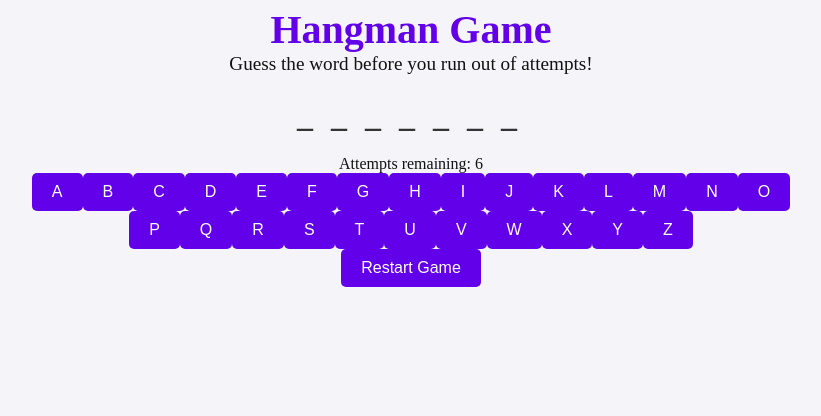
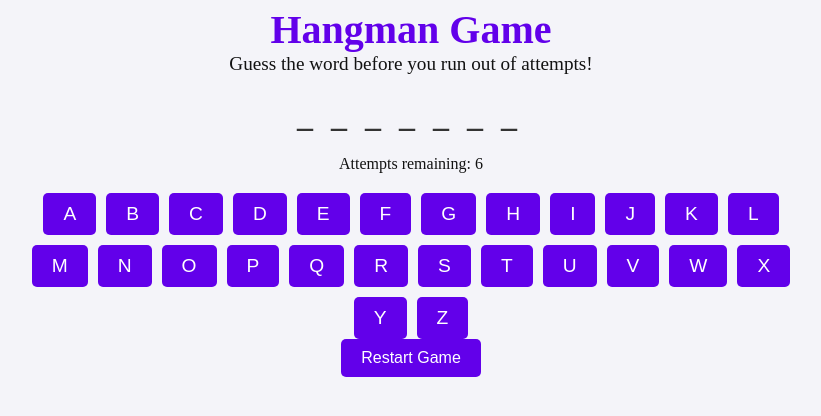
Before and after one commit to Espadv69/Hangman-Game, a React (Vite) app: page / in a window 1280 px wide. Shown: the top 416 px of the page, without its empty margins (229-1050 px from the left). Built offline with nearby package versions, Linux system fonts and the light colour scheme; the HTML template or start-up script is replaced by a standard one.

Commit message:
Add styles for Keyboard component

```diff
--- a/src/components/Keyboard/Keyboard.css
+++ b/src/components/Keyboard/Keyboard.css
@@ -0,0 +1,25 @@
+.keyboard {
+  display: flex;
+  flex-wrap: wrap;
+  justify-content: center;;
+  gap: 10px;
+  margin-top: 20px;
+}
+
+.keyboard button {
+  font-size: 1.2rem;
+  background-color: #6200ea;
+  color: white;
+  border: none;
+  border-radius: 5px;
+  transition: background-color 0.3s ease;
+}
+
+.keyboard button:hover {
+  background-color: #3700b3;
+}
+
+.keyboard button:disabled {
+  background-color: #ccc;
+  cursor: not-allowed;
+}
```
